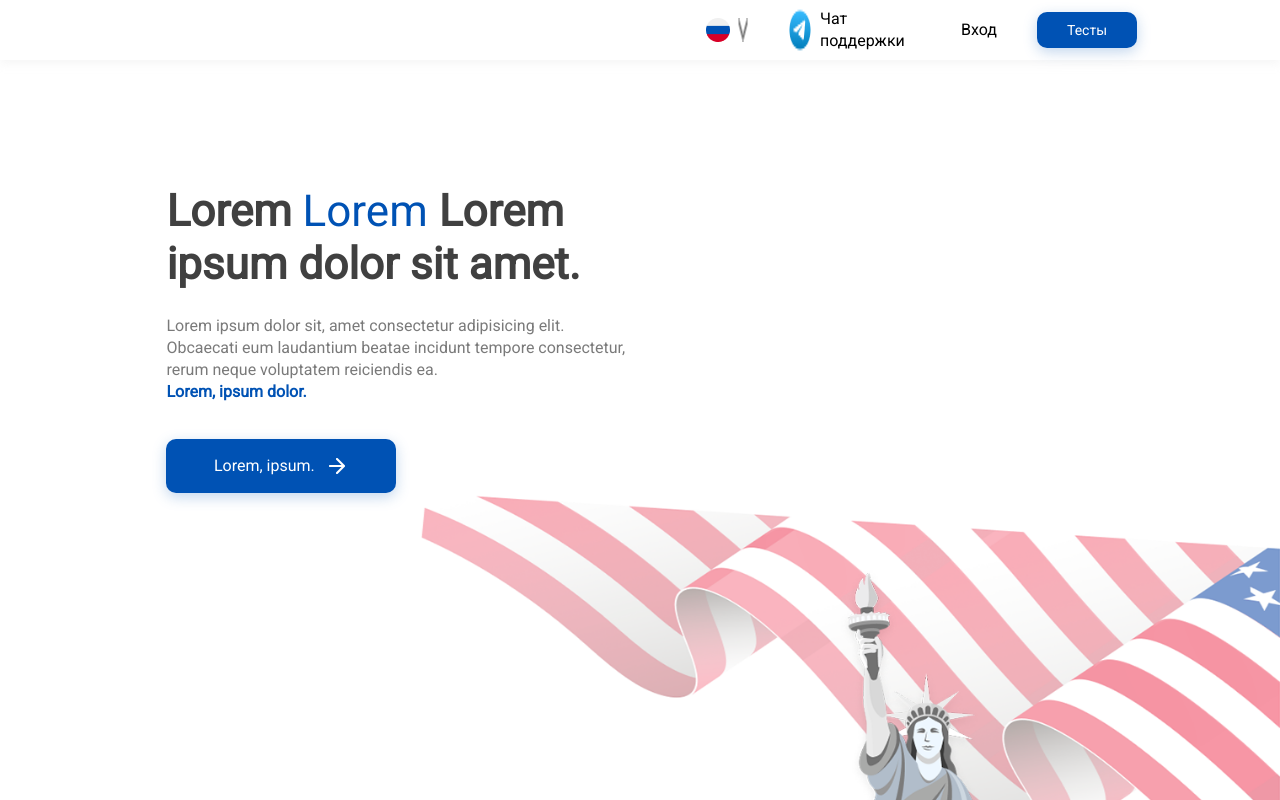
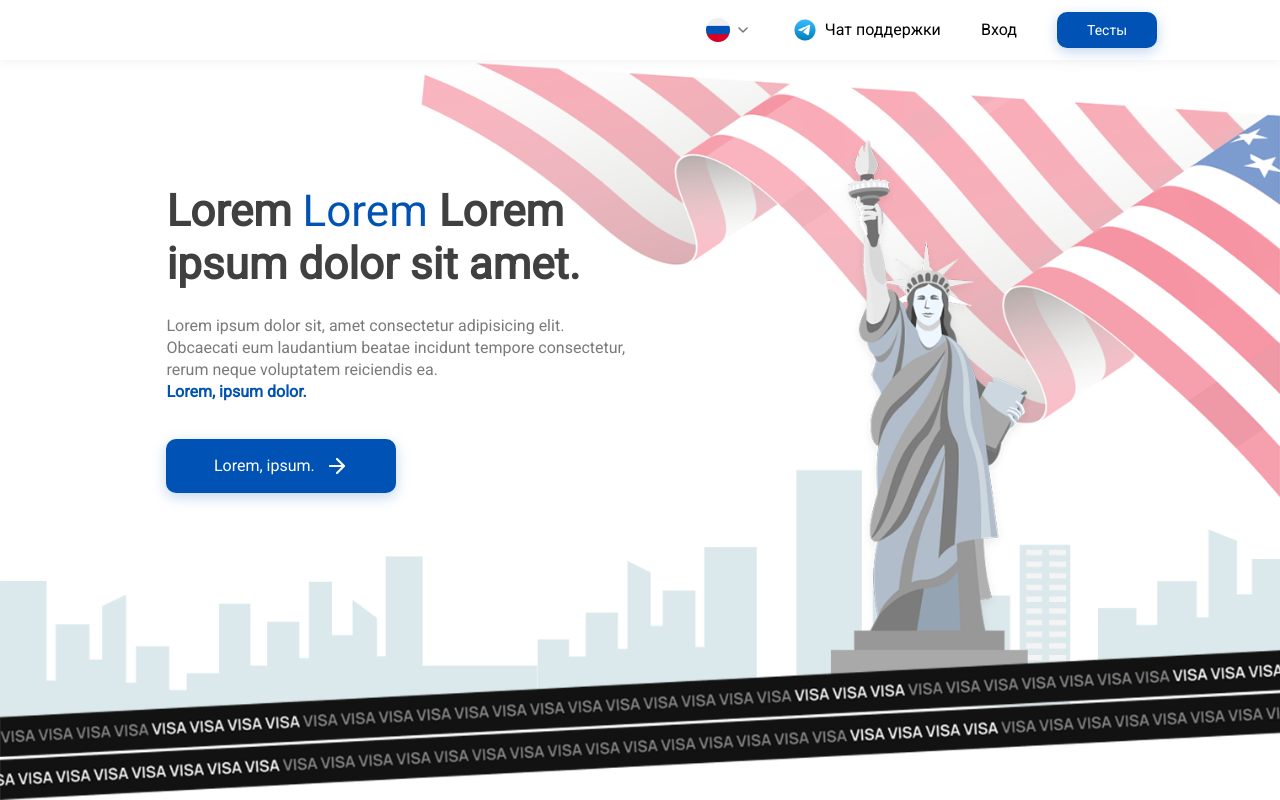
Before and after one commit to FrowningCat/psychology-tests, a React (Vite) app: page / in a window 1280 px wide. Shown: the top 800 px of the page. Built offline with nearby package versions, Linux system fonts and the light colour scheme.

Commit message:
fix position img in lending page

```diff
--- a/src/components/Lending/lending.css
+++ b/src/components/Lending/lending.css
@@ -51,7 +51,7 @@ summary {
 }
 .landing__header__block {
   height: 24px;
-  width: 431px;
+  width: 451px;
   display: flex;
   gap: 40px;
   margin-top: 18px;
@@ -59,14 +59,17 @@ summary {
   align-items: center;
 }
 .landing__header__block__imgFlag {
+  height: 24px;
   width: 48px;
   display: flex;
   gap: 8px;
+  align-items: center;
 }
 .landing__header__block__tg {
   width: 152px;
   display: flex;
   gap: 8px;
+  align-items: center;
 }
 .landing__header__block__button {
   height: 36px;
@@ -91,6 +94,7 @@ summary {
   color: #0052b4;
 }
 .landing__main__topDiv {
+  position: absolute;
   width: 484px;
   display: grid;
   gap: 40px;
@@ -210,6 +214,7 @@ summary {
 }
 .landing__main__foooter__submissionOfBocuments {
   display: grid;
+  position: absolute;
   width: 556px;
   gap: 68px;
   margin-left: 15%;
@@ -336,6 +341,7 @@ summary {
   color: #fff;
   display: flex;
   gap: 8px;
+  align-items: center;
 }
 .landing__footer__divText1__telegram:hover {
   color: #0052b4;
--- a/src/components/Lending/lending.scss
+++ b/src/components/Lending/lending.scss
@@ -79,21 +79,24 @@ summary {
         line-height: $headerLineHeightText;
         &__block {
             height: 24px;
-            width: 431px;
+            width: 451px;
             display: flex;
             gap: 40px;
             margin-top: 18px;
             margin-left: 706px;
             align-items: center;
             &__imgFlag {
+                height: 24px;
                 width: 48px;
                 display: flex;
                 gap: 8px;
+                align-items: center;
             }
             &__tg {
                 width: 152px;
                 display: flex;
                 gap: 8px;
+                align-items: center;
             }
             &__button {
                 height: 36px;
@@ -121,6 +124,7 @@ summary {
     }
     &__main {
         &__topDiv {
+            position: absolute;
             width: 484px;
             display: grid;
             gap: 40px;
@@ -239,6 +243,7 @@ summary {
             margin-top: -35px;
             &__submissionOfBocuments {
                 display: grid;
+                position: absolute;
                 width: 556px;
                 gap: 68px;
                 margin-left: 15%;
@@ -365,6 +370,7 @@ summary {
                 color: $headerBackgroundColor;
                 display: flex;
                 gap: 8px;
+                align-items: center;
             }
             &__telegram:hover {
                 color: $selectedTextColor;
```
Also changed, not shown: 1 other file (tests, documents, lock files or other folders).
